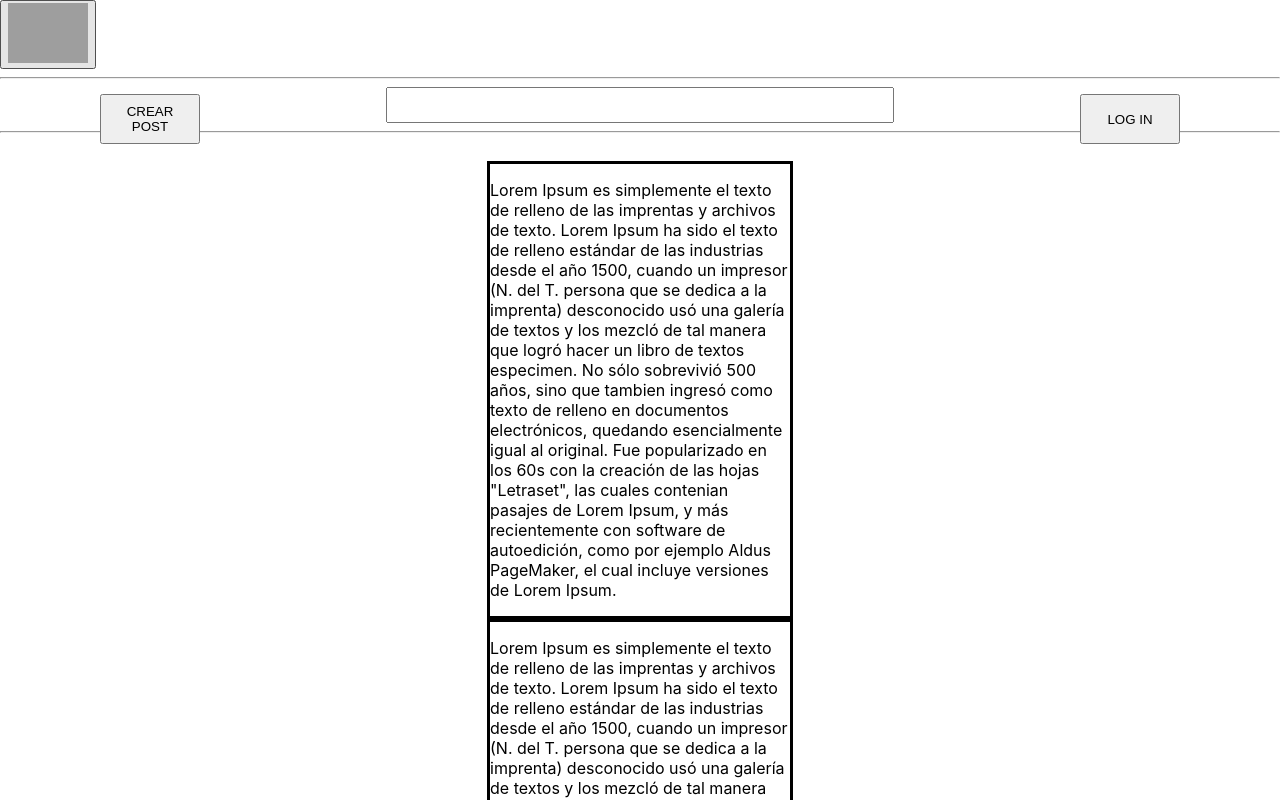
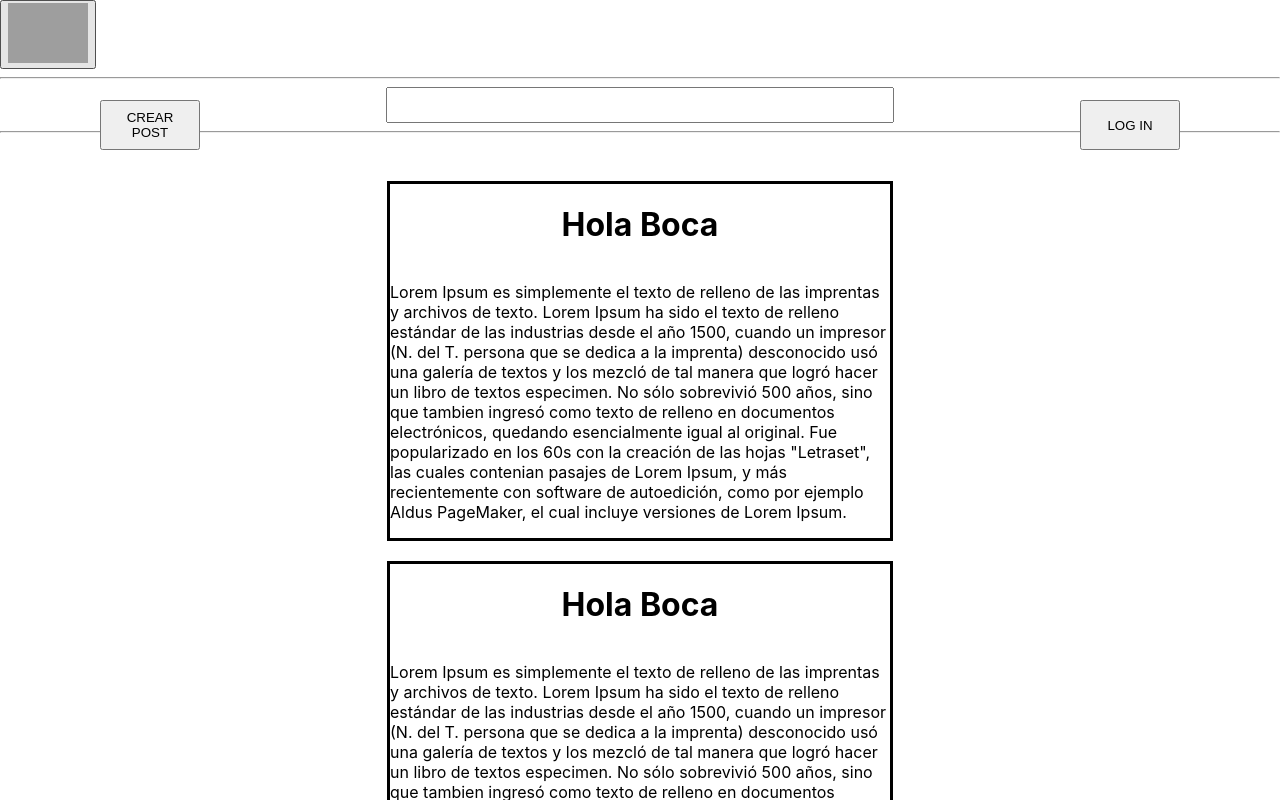
Before and after one commit to romanreyy/trabajoreact, a React (Create React App) app: page / in a window 1280 px wide. Shown: the top 800 px of the page. Built offline with nearby package versions, Linux system fonts and the light colour scheme; grey boxes are pictures that could not be loaded.

Commit message:
"nuevo commit"

```diff
--- a/src/components/create_post.js
+++ b/src/components/create_post.js
@@ -7,7 +7,7 @@ export function ButtonCreate (){
                         style={{
                             position: "absolute",
                             left: "100px",
-                            top: "94px",
+                            top: "100px",
                             width: "100px",
                             height: "50px"
                     }}>
--- a/src/components/icon.js
+++ b/src/components/icon.js
@@ -9,7 +9,7 @@ export function Icon (){
                     style={{
                         width: "80px",
                         cursor: "pointer",
-                        backgroundColor: "transparent",
+                        backgroundColor: "transparent"
                  }}
                 />
             </button>
--- a/src/components/login.js
+++ b/src/components/login.js
@@ -4,7 +4,7 @@ export function Login () {
                 <button
                     style={{
                         position: "absolute",
-                        top: "94px",
+                        top: "100px",
                         right: "100px",
                         width: "100px",
                         height: "50px"
--- a/src/components/posts.js
+++ b/src/components/posts.js
@@ -3,23 +3,23 @@ export function Posts() {
     return (
         <div
             style={{
-                width: "300px",
-                height: "auto ",
-                background: "transparent",
+                width: "500px",
+                height: "auto",
                 margin: "0 auto",
                 display: "flex",
                 flexDirection: "column",
                 justifyContent: "center",
                 alignItems: "center",
-                borderStyle: "solid"
+                borderStyle: "solid",
+                marginTop: "20px"
             }}
         >
+            <h1> Hola Boca</h1>
             <p>
                 Lorem Ipsum es simplemente el texto de relleno de las imprentas y archivos de texto. Lorem Ipsum ha sido el texto de relleno estándar de las industrias desde el año 1500, cuando un impresor (N. del T. persona que se dedica a la imprenta) desconocido usó una galería de textos y los mezcló de tal manera que logró hacer un libro de textos especimen.
                 No sólo sobrevivió 500 años, sino que tambien ingresó como texto de relleno en documentos electrónicos, quedando esencialmente igual al original. Fue popularizado en los 60s con la creación de las hojas "Letraset", las cuales contenian pasajes de Lorem Ipsum, y más recientemente con software de autoedición, como por ejemplo Aldus PageMaker,
                 el cual incluye versiones de Lorem Ipsum.
             </p>
-
         </div>
     );
 }
--- a/src/components/search_bar.js
+++ b/src/components/search_bar.js
@@ -2,7 +2,7 @@ import React from "react";
 
 export function SearchBar () {
     return(
-        < input type="text"
+        <input type="text"
             style={{
                 width: "500px",
                 height: "30px",
@@ -13,5 +13,6 @@ export function SearchBar () {
                 justifyContent: "center",
                 alignItems: "center"
             }}/>
+
     );
 }
```
Also changed, not shown: src/logo.svg (deleted).
